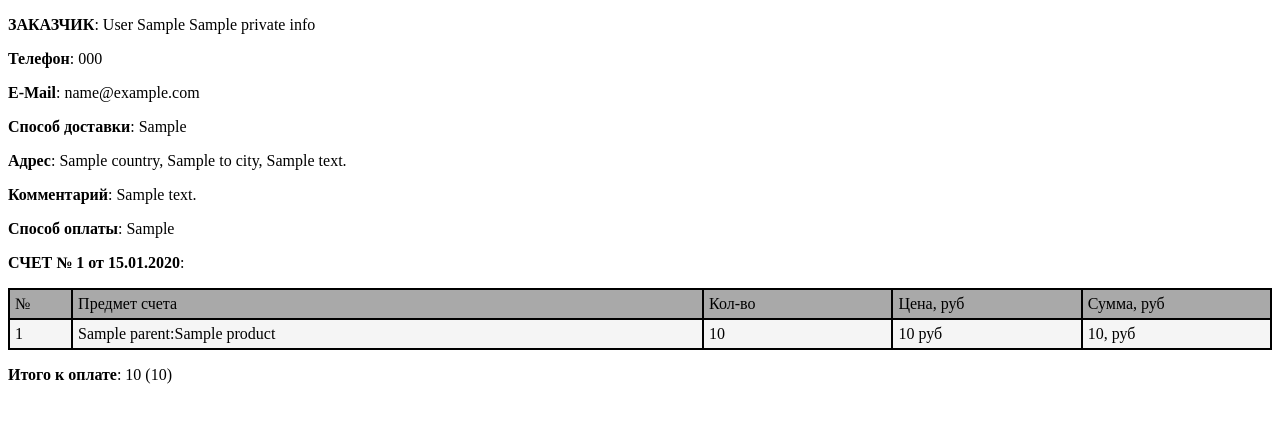
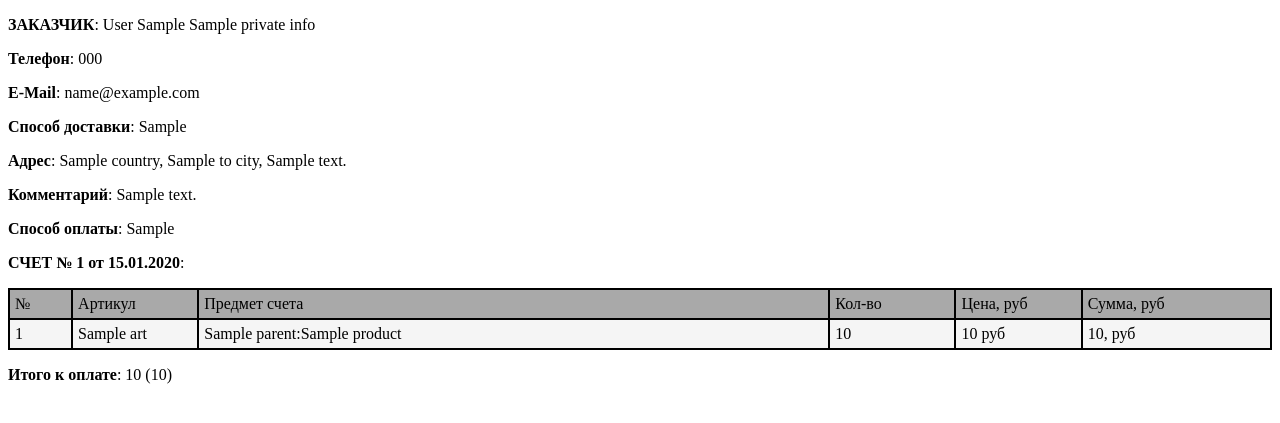
Before and after one commit to rINAtvERESHAGIN/klio-back-prod, a Django app: template klio/basket/templates/admin/basket/print_form.html in a window 1280 px wide. Shown: the top 423 px of the page. Run offline with Django 3.2, Linux system fonts and the light colour scheme; the template is opened without the code that fills it: most values are stand-ins (such as "Sample title", 1, 10 or a date in 2020).

Commit message:
In order print page was added vendor code attribute

```diff
--- a/klio/basket/templates/admin/basket/print_form.html
+++ b/klio/basket/templates/admin/basket/print_form.html
@@ -69,6 +69,7 @@
             <thead>
                 <tr>
                     <td>№</td>
+                    <td>Артикул</td>
                     <td>Предмет счета</td>
                     <td>Кол-во</td>
                     <td>Цена, руб</td>
@@ -79,6 +80,7 @@
                 {% for bproduct in order.basket.inside.all %}
                     <tr>
                         <td style="width: 5%">{{ forloop.counter }}</td>
+                        <td style="width: 10%">{{ bproduct.product.art }}</td>
                         <td style="width: 50%">
                             {% if bproduct.product.parent %}
                                 {{ bproduct.product.parent.name }}:{{ bproduct.product.name }}
@@ -86,8 +88,8 @@
                                 {{ bproduct.product.name }}
                             {% endif %}
                         </td>
-                        <td style="width: 15%">{{ bproduct.quantity }}</td>
-                        <td style="width: 15%">
+                        <td style="width: 10%">{{ bproduct.quantity }}</td>
+                        <td style="width: 10%">
                             {% if bproduct.promo_price %}
                                 {{ bproduct.promo_price }} руб
                             {% else %}
```
